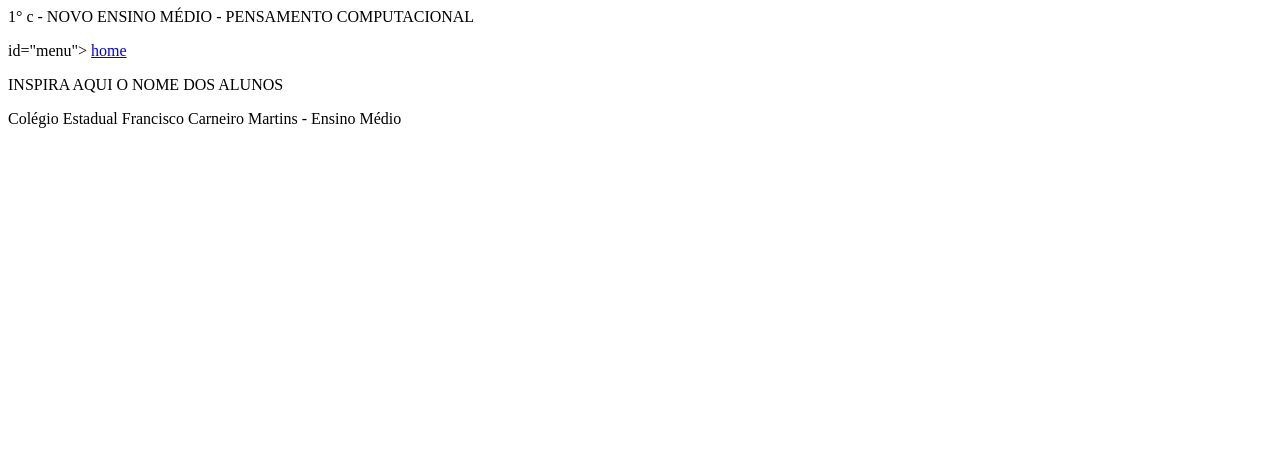
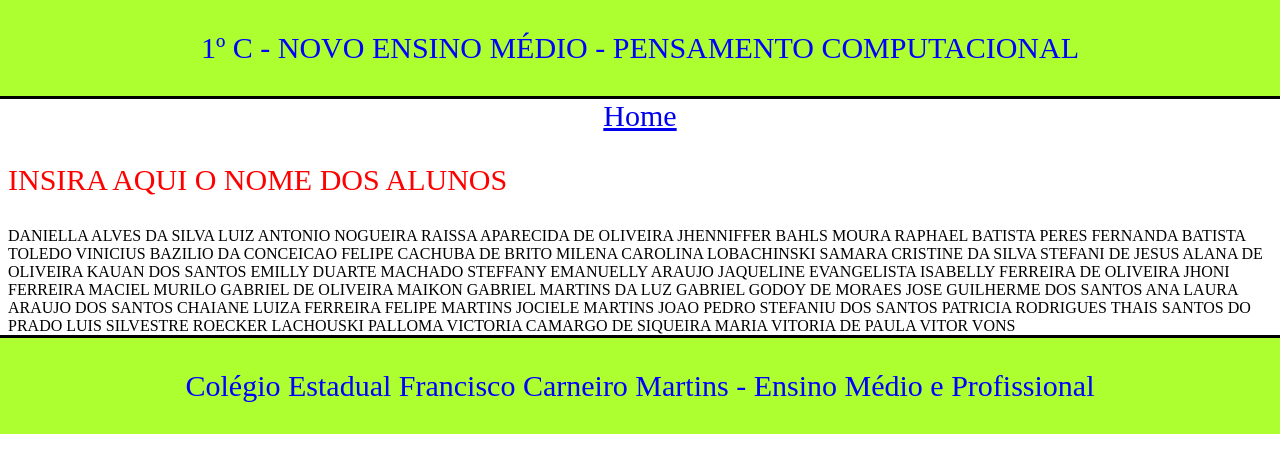
Before and after one commit to Nogueira16/1C-GABRIEL-N, a plain HTML site: page alunos.html in a window 1280 px wide. Drawn offline with Linux system fonts and the light colour scheme.

Commit message:
Add files via upload

```diff
--- a/alunos.html
+++ b/alunos.html
@@ -1,18 +1,85 @@
 <head>
-   <link rel="stylessheet" href="style.css>
+    <link rel="stylesheet" href="style.css">
 </head>
 
 <body>
     <header class="cabecalho">
-      <p id="cabecalho2">1° c - NOVO ENSINO MÉDIO - PENSAMENTO COMPUTACIONAL</p>
+        <p id="cabecalho2">1º C - NOVO ENSINO MÉDIO - PENSAMENTO COMPUTACIONAL</p>
     </header>
-      </nav> id="menu">
-        <a href="index.html">home</a>
+    <nav id="menu">
+        <a href="index.html">Home</a>
     </nav>
-        <p> INSPIRA AQUI O NOME DOS ALUNOS</p>
+    <p>INSIRA AQUI O NOME DOS ALUNOS</p>
 
-          <footer class="rodape"
-           <p id="rodape2">Colégio Estadual Francisco Carneiro Martins - Ensino Médio
+		DANIELLA ALVES DA SILVA
+
+LUIZ ANTONIO NOGUEIRA
+
+RAISSA APARECIDA DE OLIVEIRA
+
+JHENNIFFER BAHLS MOURA
+
+RAPHAEL BATISTA PERES
+
+FERNANDA BATISTA TOLEDO
+
+VINICIUS BAZILIO DA CONCEICAO
+
+FELIPE CACHUBA DE BRITO
+
+MILENA CAROLINA LOBACHINSKI
+
+SAMARA CRISTINE DA SILVA
+
+STEFANI DE JESUS
+
+ALANA DE OLIVEIRA
+
+KAUAN DOS SANTOS
+
+EMILLY DUARTE MACHADO
+
+STEFFANY EMANUELLY ARAUJO
+
+JAQUELINE EVANGELISTA
+
+ISABELLY FERREIRA DE OLIVEIRA
+
+JHONI FERREIRA MACIEL
+
+MURILO GABRIEL DE OLIVEIRA
+
+MAIKON GABRIEL MARTINS DA LUZ
+
+GABRIEL GODOY DE MORAES
+
+JOSE GUILHERME DOS SANTOS
+
+ANA LAURA ARAUJO DOS SANTOS
+
+CHAIANE LUIZA FERREIRA
+
+FELIPE MARTINS
+
+JOCIELE MARTINS
+
+JOAO PEDRO STEFANIU DOS SANTOS
+
+PATRICIA RODRIGUES
+
+THAIS SANTOS DO PRADO
+
+LUIS SILVESTRE ROECKER LACHOUSKI
+
+PALLOMA VICTORIA CAMARGO DE SIQUEIRA
+
+MARIA VITORIA DE PAULA
+
+VITOR VONS
+
+
+        <footer class="rodape">
+            <p id="rodape2">Colégio Estadual Francisco Carneiro Martins - Ensino Médio e Profissional</p>
         </footer>
 
-           </body
+</body>
```
Lines whose indentation alone changed are shown as unchanged.
